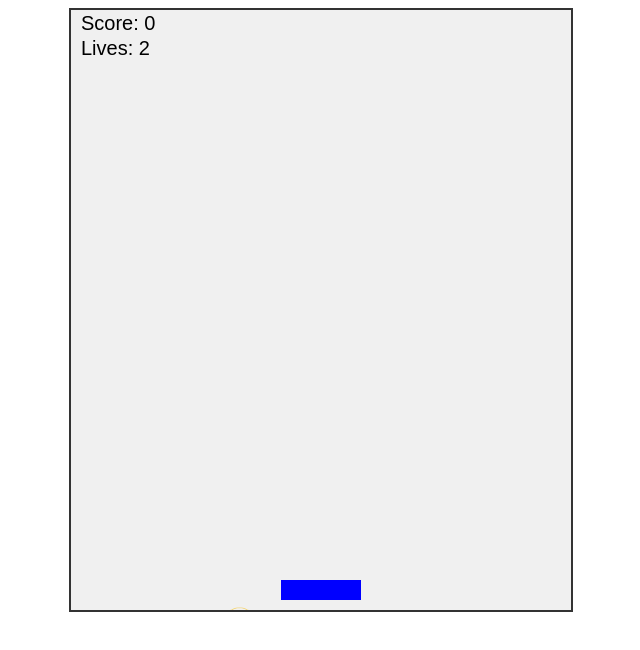
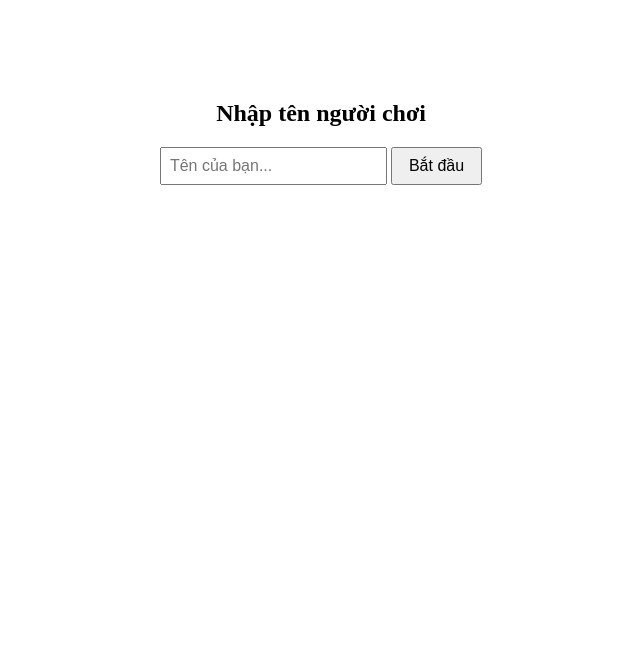
Before and after one commit to lovefx-Hust/ball, a plain HTML site: page index.html in a window 1280 px wide. Shown: the whole page, without its empty margins (319-959 px from the left). Drawn offline with Linux system fonts and the light colour scheme.

Commit message:
Update index.html

```diff
--- a/index.html
+++ b/index.html
@@ -7,16 +7,39 @@
     canvas {
       background: #f0f0f0;
       display: block;
-      margin: 0 auto;
+      margin: 20px auto;
       border: 2px solid #333;
+    }
+    #startScreen {
+      text-align: center;
+      margin-top: 100px;
+    }
+    #playerName {
+      padding: 8px;
+      font-size: 16px;
+    }
+    #startBtn {
+      padding: 8px 16px;
+      font-size: 16px;
+      cursor: pointer;
     }
   </style>
 </head>
 <body>
-  <canvas id="gameCanvas" width="500" height="600"></canvas>
+  <!-- Màn hình nhập tên -->
+  <div id="startScreen">
+    <h2>Nhập tên người chơi</h2>
+    <input type="text" id="playerName" placeholder="Tên của bạn...">
+    <button id="startBtn">Bắt đầu</button>
+  </div>
+
+  <!-- Game Canvas -->
+  <canvas id="gameCanvas" width="500" height="600" style="display:none;"></canvas>
+
   <script>
     const canvas = document.getElementById("gameCanvas");
     const ctx = canvas.getContext("2d");
+    let playerName = "";
 
     // Người chơi
     const player = {
@@ -27,15 +50,15 @@
       speed: 7
     };
 
-    // Bóng (giữ nguyên logic nhưng thêm hình ảnh)
+    // Bóng (sử dụng hình ảnh)
     let ball = {
-      x: Math.random() * (canvas.width - 20),
+      x: Math.random() * (canvas.width - 40),
       y: 0,
-      size: 40, // thay đổi size để dễ nhìn hình ảnh
+      size: 40,
       speed: 4,
       img: new Image()
     };
-    ball.img.src = "ball.png"; // ảnh trong cùng thư mục với index.html
+    ball.img.src = "ball.png"; // nhớ có file ảnh trong thư mục
 
     let score = 0;
     let lives = 3;
@@ -56,8 +79,9 @@
     function drawInfo() {
       ctx.fillStyle = "black";
       ctx.font = "20px Arial";
-      ctx.fillText("Score: " + score, 10, 20);
-      ctx.fillText("Lives: " + lives, 10, 45);
+      ctx.fillText("Tên: " + playerName, 10, 20);
+      ctx.fillText("Score: " + score, 10, 45);
+      ctx.fillText("Lives: " + lives, 10, 70);
     }
 
     function movePlayer() {
@@ -113,10 +137,18 @@
       }
     }
 
-    // Đảm bảo load ảnh xong mới bắt đầu game
-    ball.img.onload = () => {
-      gameLoop();
-    };
+    // Khi nhấn nút "Bắt đầu"
+    document.getElementById("startBtn").addEventListener("click", () => {
+      playerName = document.getElementById("playerName").value.trim();
+      if (playerName === "") playerName = "Người chơi";
+
+      document.getElementById("startScreen").style.display = "none";
+      canvas.style.display = "block";
+
+      ball.img.onload = () => {
+        gameLoop();
+      };
+    });
   </script>
 </body>
 </html>
```
